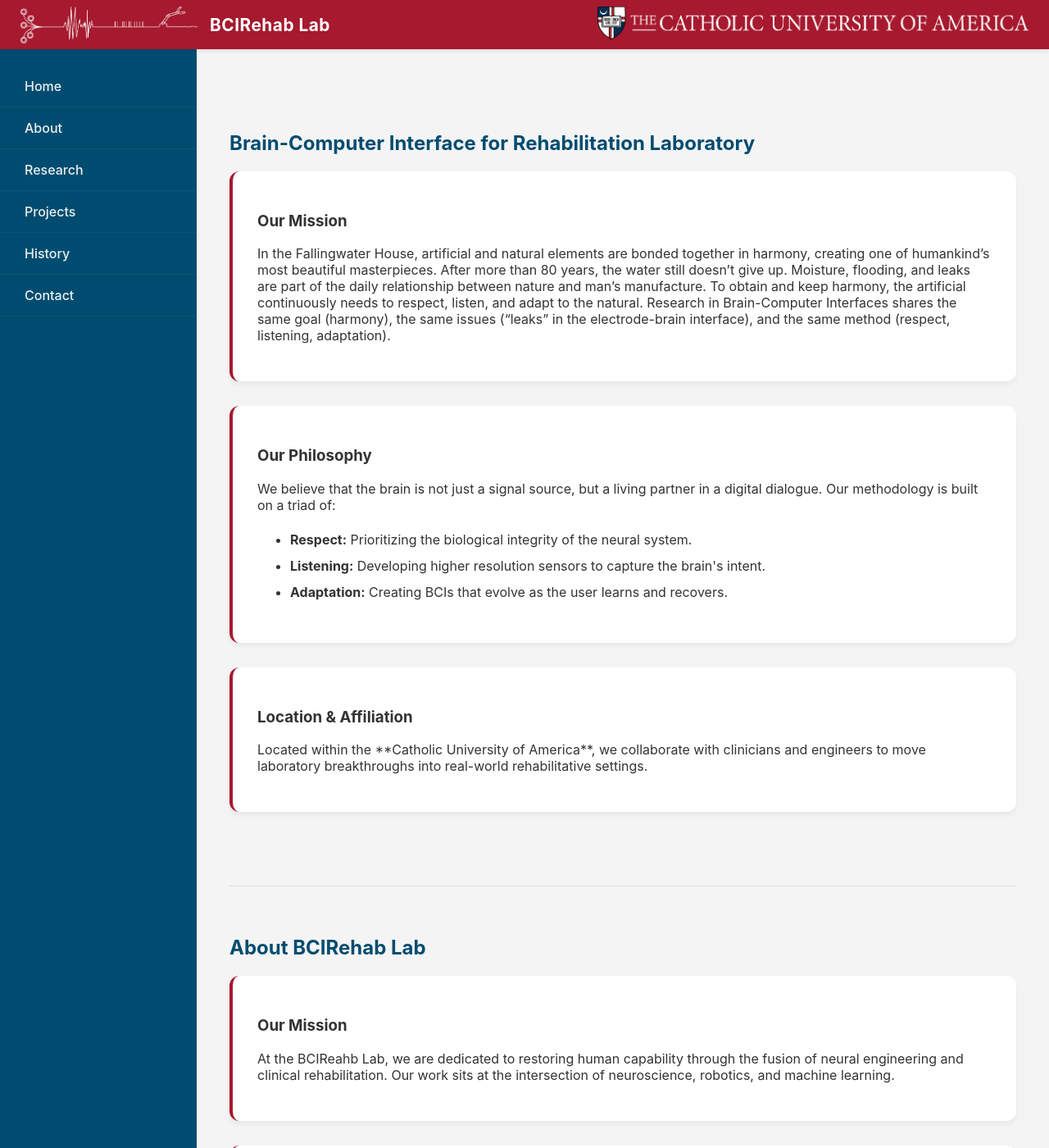
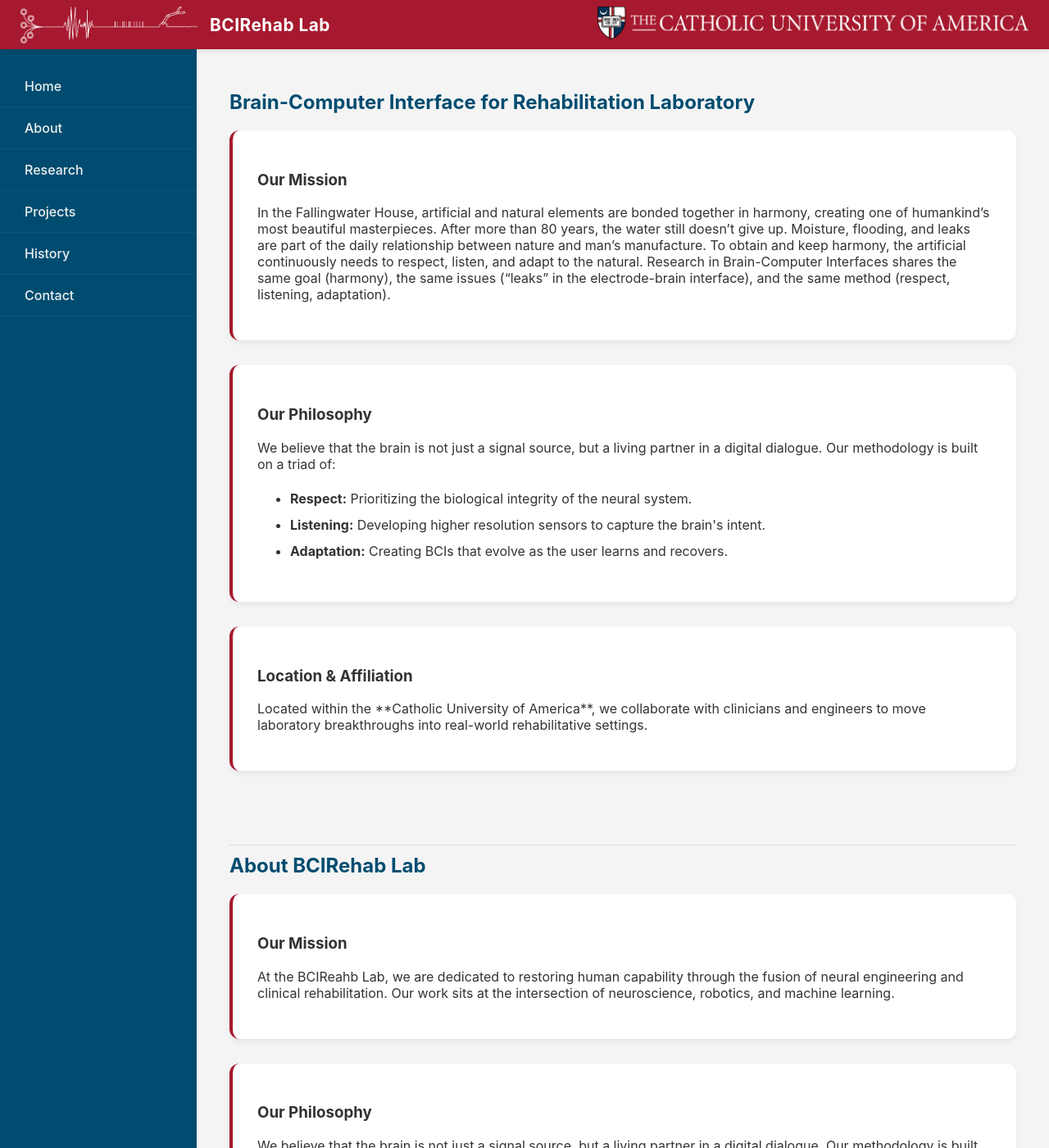
Before and after one commit to alessandrovato/alessandrovato.github.io, a Jekyll site: the page built from index.html, in a window 1280 px wide and 1400 px high. Shown: the whole window at 82% size. Built offline with Jekyll 4.4.1, drawn with Linux system fonts in a browser that asks for light colours.

Commit message:
Update default.html

```diff
--- a/_layouts/default.html
+++ b/_layouts/default.html
@@ -27,6 +27,12 @@
             margin-top: 0 !important;
             padding-top: 0 !important;
         }
+
+        section {
+            padding-top: 10px !important; /* Adjust this to 0 for no space at all */
+            padding-bottom: 40px;
+            border-bottom: 1px solid #ddd;
+                }
 
         body {
 
```
